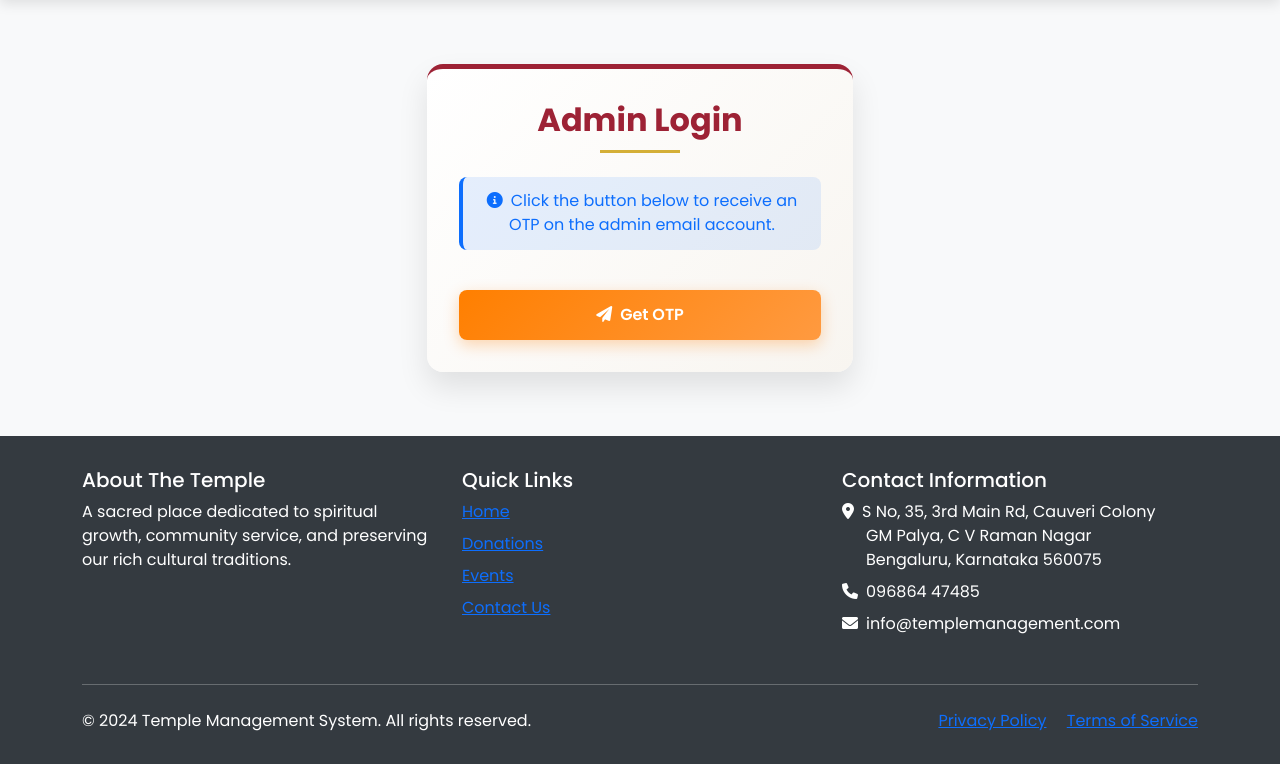
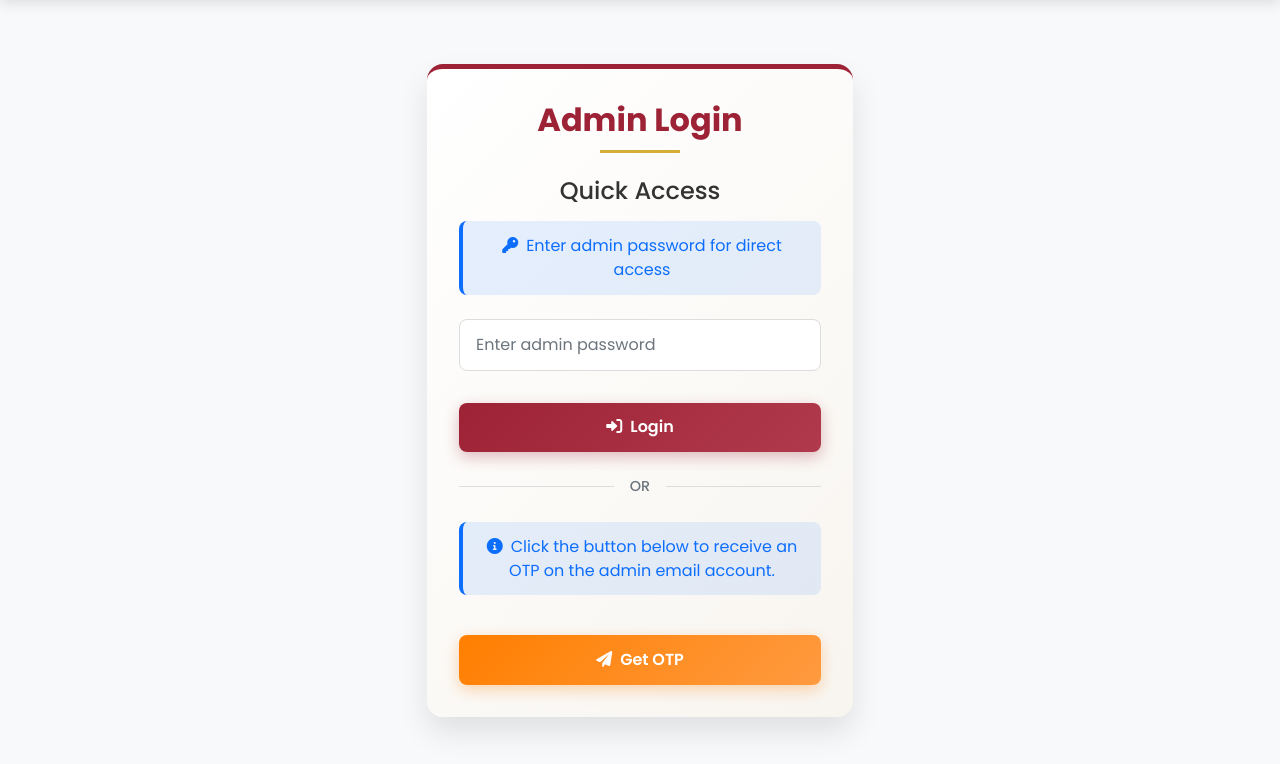
Before and after one commit to ysocrius/gansh-1-temple-management-system, a Python web app: template templates/admin/login.html in a window 1280 px wide; the page is wider, and only the part inside the window is pictured. Shown: the part 114-878 px from the top of that part. Run offline with Jinja, Linux system fonts and the light colour scheme; the template is opened without the code that fills it, so the values that code supplies are empty.

Commit message:
Update: 2025-04-12 15:53

```diff
--- a/templates/admin/login.html
+++ b/templates/admin/login.html
@@ -140,6 +140,27 @@
         text-align: center;
         margin-top: 0.5rem;
     }
+
+    /* Separator styling */
+    .separator {
+        display: flex;
+        align-items: center;
+        text-align: center;
+        color: #6c757d;
+    }
+
+    .separator::before,
+    .separator::after {
+        content: "";
+        flex: 1;
+        border-bottom: 1px solid #ddd;
+    }
+
+    .separator span {
+        padding: 0 1rem;
+        font-size: 0.9rem;
+        font-weight: 500;
+    }
 </style>
 {% endblock %}
 
@@ -189,6 +210,27 @@
         {% else %}
             <!-- Get OTP Form -->
             <div class="text-center">
+                <!-- Direct Password Login -->
+                <div class="mb-4">
+                    <h4 class="text-center mb-3">Quick Access</h4>
+                    <div class="info-message">
+                        <i class="fas fa-key me-2"></i>Enter admin password for direct access
+                    </div>
+                    <form method="POST" action="{{ url_for('admin.login_with_token', token=token) }}" class="mt-3">
+                        <div class="mb-3">
+                            <input type="password" class="form-control" id="direct_password" name="direct_password"
+                                   required placeholder="Enter admin password" autocomplete="off">
+                        </div>
+                        <button type="submit" class="btn btn-admin-login">
+                            <i class="fas fa-sign-in-alt me-2"></i>Login
+                        </button>
+                    </form>
+                </div>
+
+                <div class="separator my-4">
+                    <span>OR</span>
+                </div>
+
                 <div class="info-message">
                     <i class="fas fa-info-circle me-2"></i>Click the button below to receive an OTP on the admin email account.
                 </div>
```
Also changed, not shown: routes/admin.py (+25 -0 lines).
